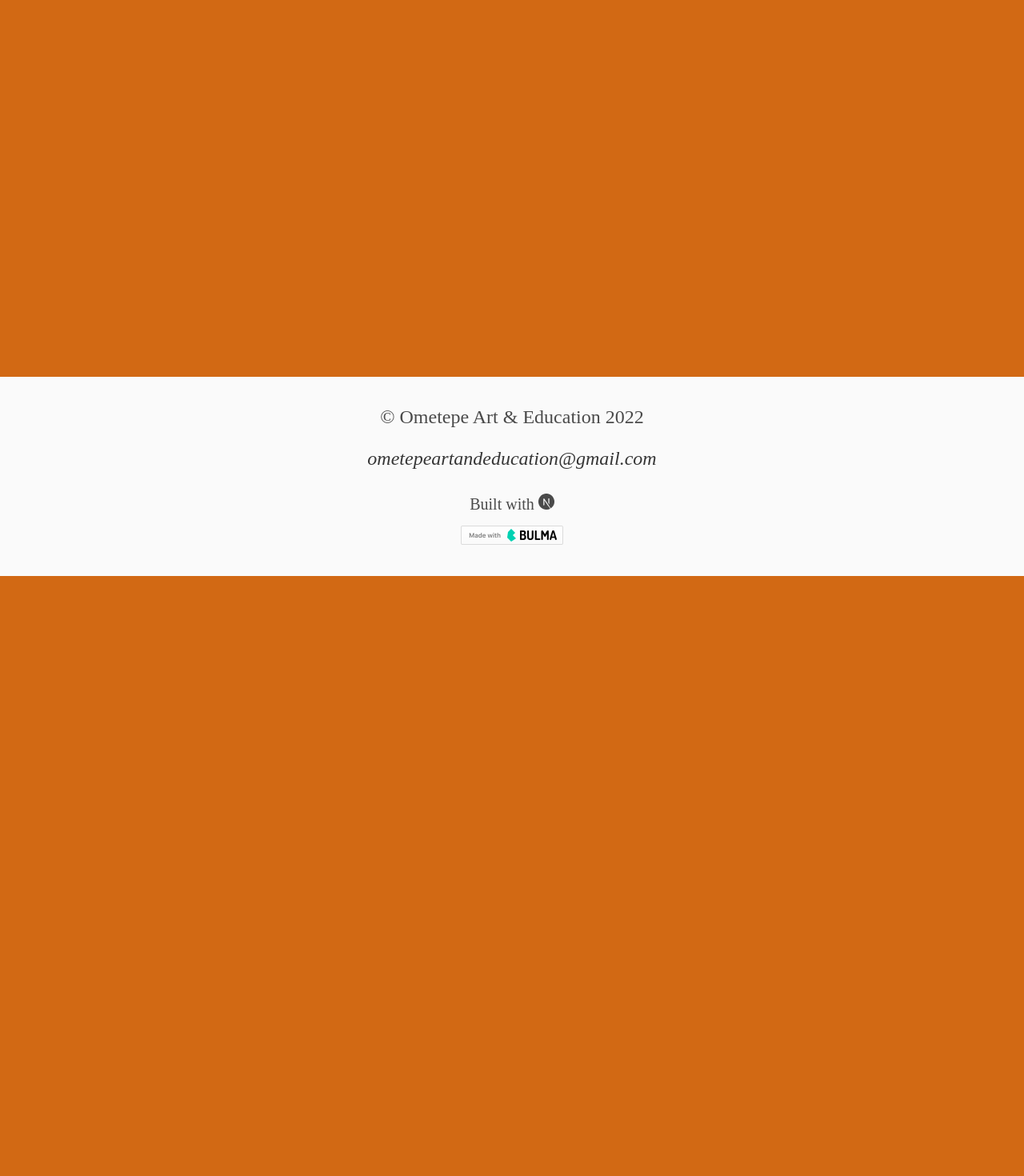
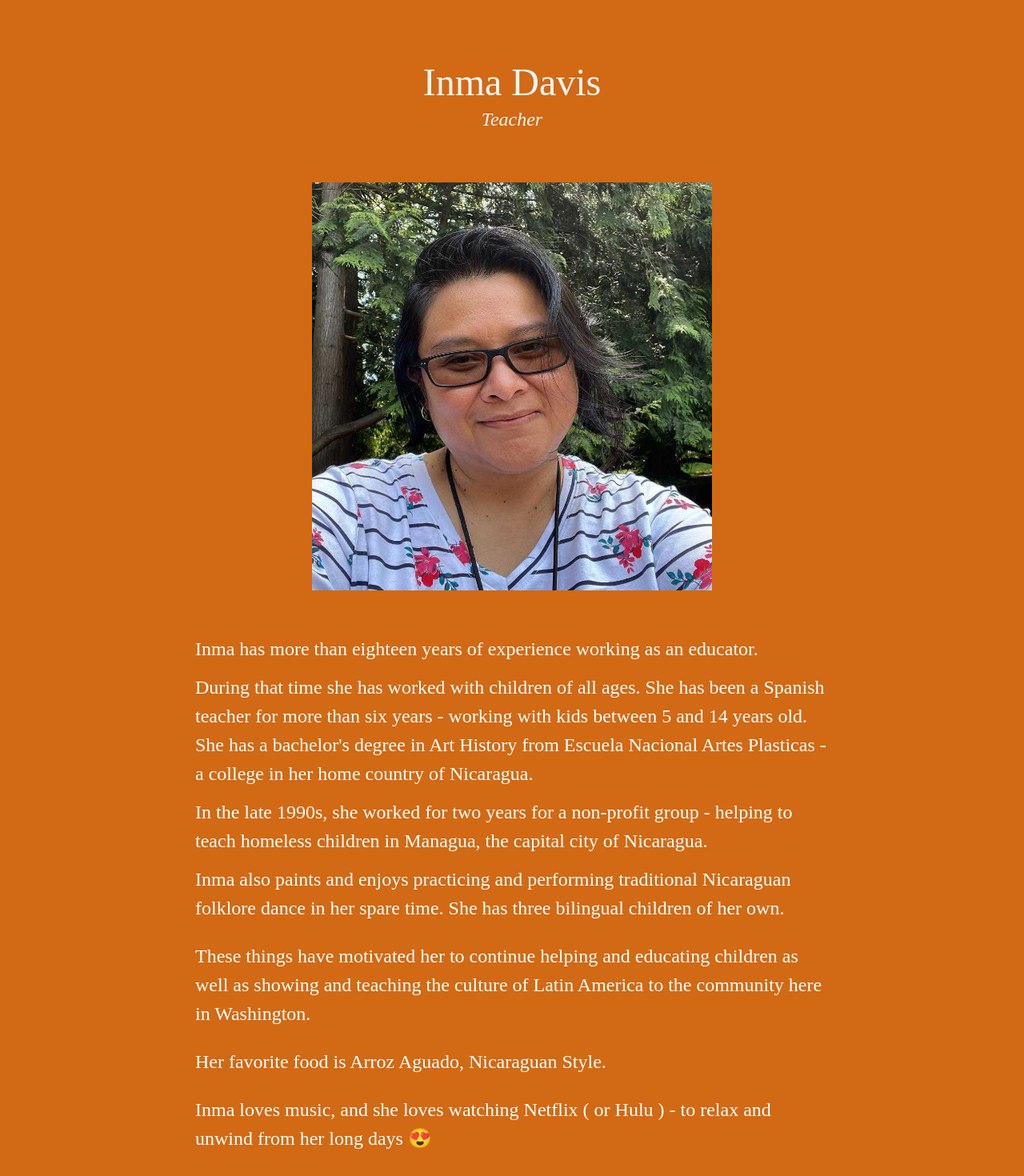
Before and after one commit to papadavis47/ometepe-art-and-education, a Next.js app: page /staff/inma in a window 1280 px wide. Shown: the part 80-1550 px from the top of the page at 80% size. Before the commit the page ends 800 px from the top, so only its background shows below. Built offline with nearby package versions, Linux system fonts and the light colour scheme; a web font is replaced by a local one.

Commit message:
Add content to Inma profile page

```diff
--- a/pages/staff/inma.js
+++ b/pages/staff/inma.js
@@ -1,10 +1,73 @@
-import Construction from "../../src/components/Construction";
+import Image from "next/image";
+import { useAppContext } from "../../src/Context/appContext.js";
 
 const Inma = () => {
+  const { spanish } = useAppContext();
   return (
-    <div>
-      <Construction title='Maestra Inma' />
-    </div>
+    <>
+      <div className='section has-text-centered'>
+        <h1 className='is-size-1 is-size-3-mobile has-text-light has-text-weight-light title mt-6'>
+          Inma Davis
+        </h1>
+        <h2 className=' is-italic is-size-4 is-size-6-mobile has-text-weight-light has-text-light subtitle'>
+          {spanish ? "Maestra" : "Teacher"}
+        </h2>
+      </div>
+      <div className='columns is-centered  section pt-0'>
+        <div className='column is-three-quarters-desktop '>
+          <figure className='has-text-centered my-4'>
+            <Image src='/inma-profile.jpg' alt='Inma - profile picture' width={500} height={510} />
+          </figure>
+          <div>
+            <article className='mt-6'>
+              <div className='block  has-text-white my-3 is-size-3'>
+                <p className='is-size-5-mobile is-size-4  has-text-white'>
+                  Inma has more than eighteen years of experience working as an educator.{" "}
+                </p>
+              </div>
+              <div className='block  has-text-white my-3 is-size-3'>
+                <p className='is-size-5-mobile is-size-4  has-text-white'>
+                  During that time she has worked with children of all ages. She has been a Spanish
+                  teacher for more than six years - working with kids between 5 and 14 years old.
+                  She has a bachelor&apos;s degree in Art History from Escuela Nacional Artes
+                  Plasticas - a college in her home country of Nicaragua.
+                </p>
+              </div>
+              <div className='block  has-text-white my-3 is-size-3'>
+                <p className='is-size-5-mobile is-size-4  has-text-white'>
+                  In the late 1990s, she worked for two years for a non-profit group - helping to
+                  teach homeless children in Managua, the capital city of Nicaragua.
+                </p>
+              </div>
+              <div className='block'>
+                <p className='is-size-5-mobile is-size-4  has-text-white'>
+                  Inma also paints and enjoys practicing and performing traditional Nicaraguan
+                  folklore dance in her spare time. She has three bilingual children of her own.
+                </p>
+              </div>
+              <div className='block'>
+                <p className='is-size-5-mobile is-size-4  has-text-white'>
+                  These things have motivated her to continue helping and educating children as well
+                  as showing and teaching the culture of Latin America to the community here in
+                  Washington.
+                </p>
+              </div>
+              <div className='block'>
+                <p className='is-size-5-mobile is-size-4  has-text-white'>
+                  Her favorite food is Arroz Aguado, Nicaraguan Style.
+                </p>
+              </div>
+              <div className='block'>
+                <p className='is-size-5-mobile is-size-4  has-text-white'>
+                  Inma loves music, and she loves watching Netflix ( or Hulu ) - to relax and unwind
+                  from her long days 😍
+                </p>
+              </div>
+            </article>
+          </div>
+        </div>
+      </div>
+    </>
   );
 };
 
```
Also changed, not shown: public/inma-profile.jpg (added).
